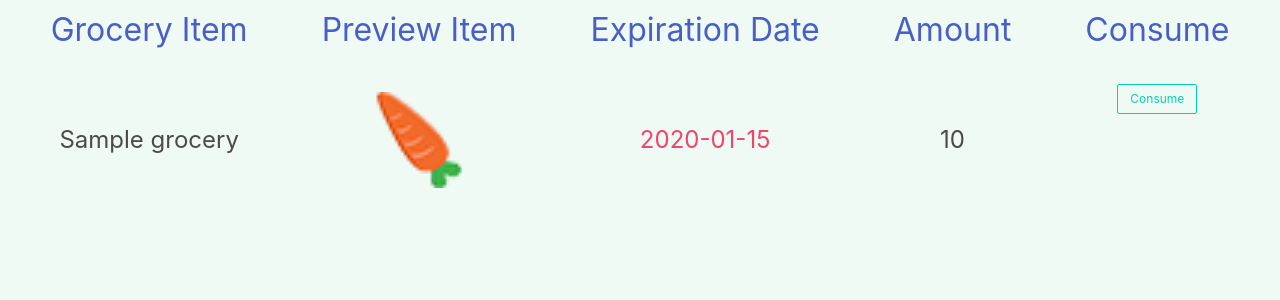
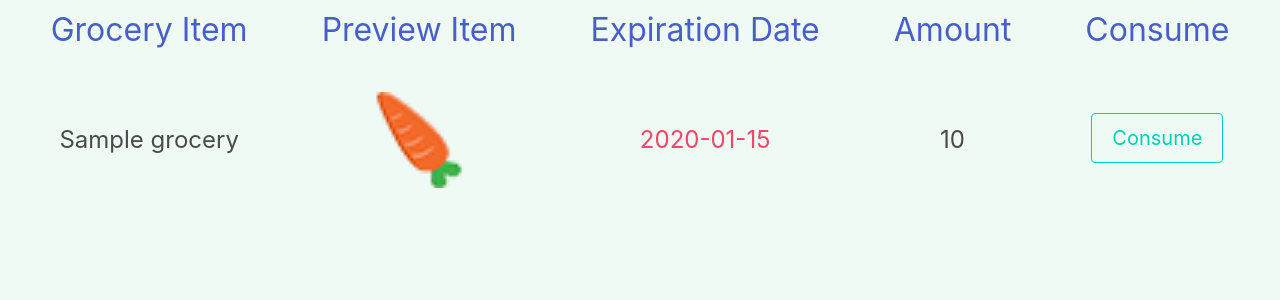
Before and after one commit to Computer-Kids-Club/grotrack, a PHP site: page /add_gro_page.php?no_msg=4 in a window 1280 px wide. Shown: the part 64-364 px from the top of the page. Run offline with PHP 8.4, Linux system fonts and the light colour scheme; the visitor is signed in with stand-in values (Sample User, id 1); tables that the repository leaves empty hold one stand-in row (values such as "Sample post").

Commit message:
more centerign

```diff
--- a/add_gro_page.php
+++ b/add_gro_page.php
@@ -156,7 +156,7 @@ while($row = mysqli_fetch_assoc($results)) {
         echo "<td style='text-align: center; vertical-align: middle;' class='has-text-success is-size-4'>" . $row['exp_date'] . "</td>";
     }
     echo "<td style='text-align: center; vertical-align: middle;' class='is-size-4' class='is-size-4'>" . $row['amount'] . "</td>";
-    echo "<td>" . '<form action="update_amount.php" method="get"><button name="id" value="'.$row['id'].'" class="button is-outlined is-small is-primary mb-1"> Consume </button></form>' . "</td>";
+    echo "<td style='text-align: center; vertical-align: middle;'>" . '<form action="update_amount.php" method="get"><button name="id" value="'.$row['id'].'" class="button is-outlined is-medium is-primary mb-1"> Consume </button></form>' . "</td>";
     echo "</tr>";
     if($date_diff <= 1 && $date_diff > 0){
         array_push($almost_expired, $row['exp_date']);
```
